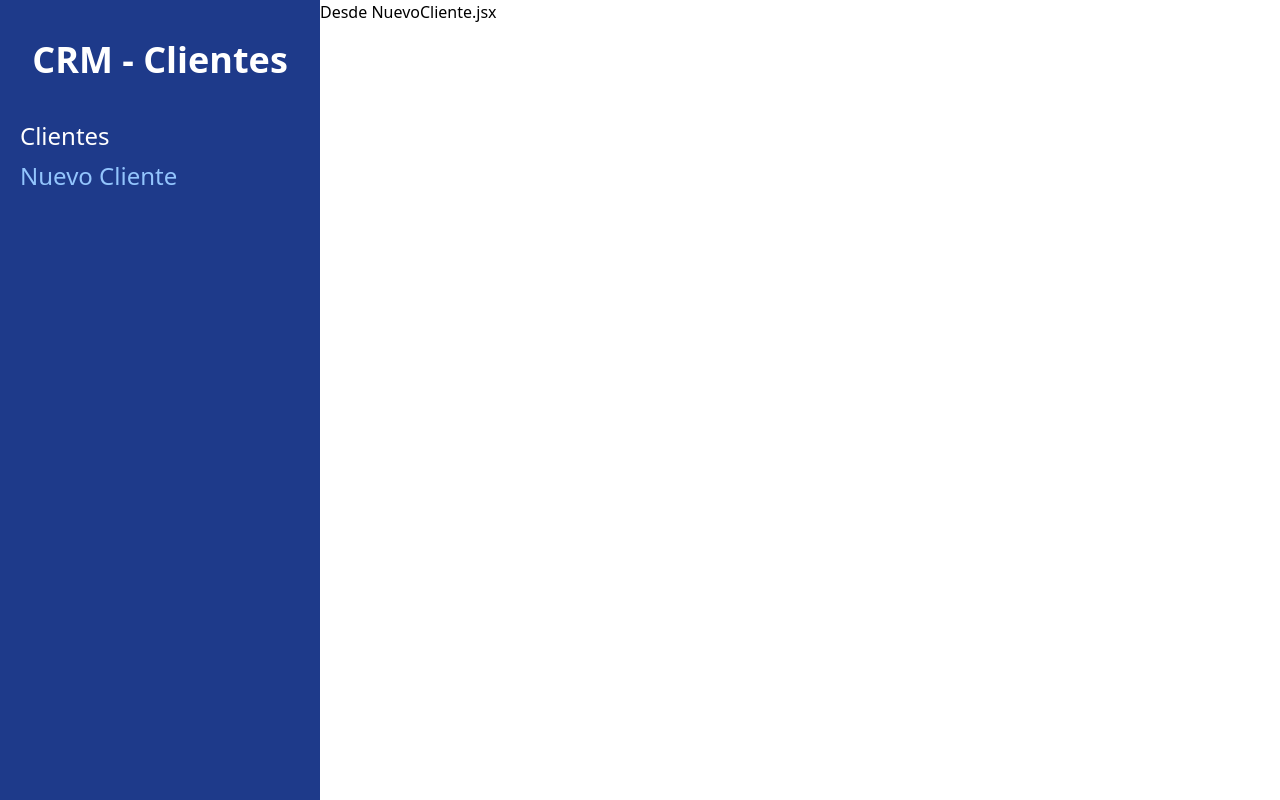
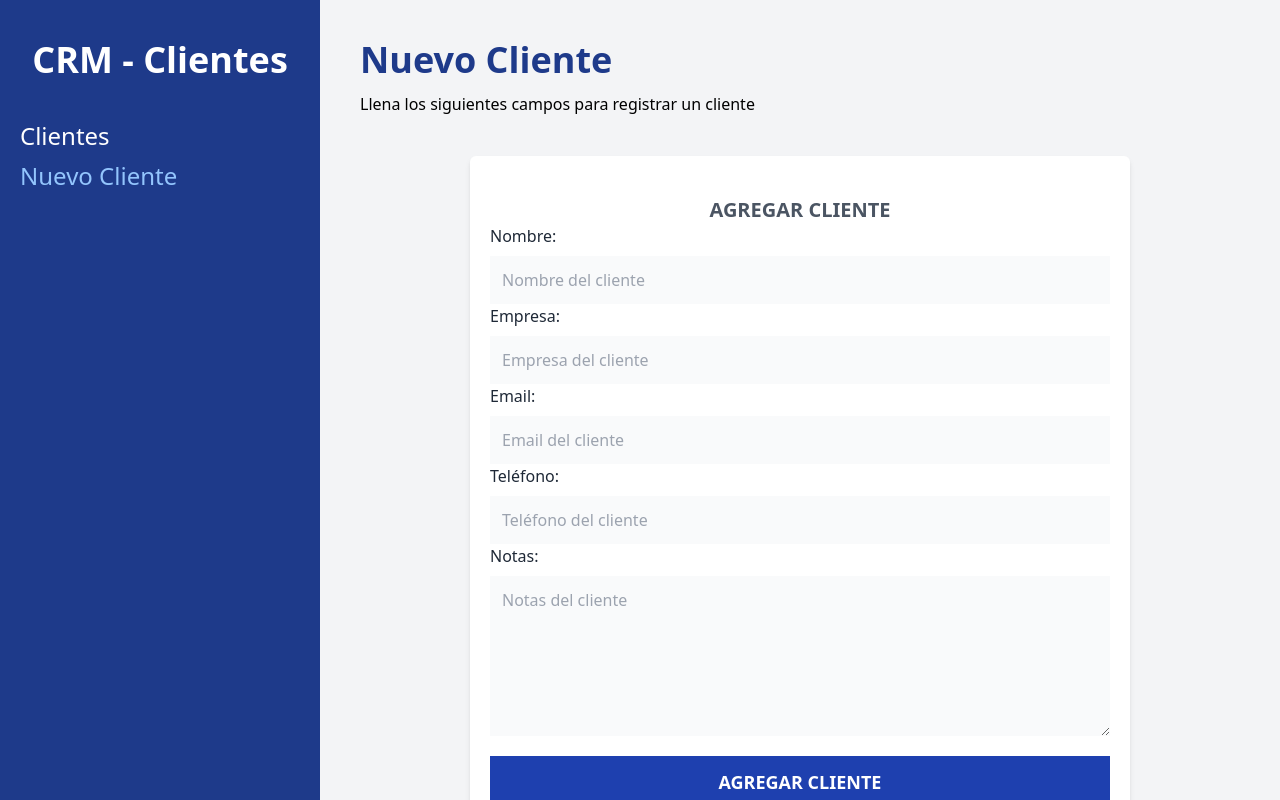
Before and after one commit to camilocodecali/crm-react, a React (Vite) app: page /clientes/nuevo in a window 1280 px wide. Built offline with nearby package versions, Linux system fonts and the light colour scheme.

Commit message:
Se creo el formulario de clientes con formkit para recolectar los datos y Yup para validarlos

```diff
--- a/package.json
+++ b/package.json
@@ -9,11 +9,13 @@
   },
   "dependencies": {
     "autoprefixer": "^10.4.7",
+    "formik": "^2.2.9",
     "postcss": "^8.4.14",
     "react": "^18.0.0",
     "react-dom": "^18.0.0",
     "react-router-dom": "^6.3.0",
-    "tailwindcss": "^3.1.5"
+    "tailwindcss": "^3.1.5",
+    "yup": "^0.32.11"
   },
   "devDependencies": {
     "@types/react": "^18.0.0",
--- /dev/null
+++ b/src/components/Alerta.jsx
@@ -0,0 +1,11 @@
+import React from 'react'
+
+const Alerta = ({children}) => {
+  return (
+    <div className='text-center my-4 bg-red-600 text-white text-bold p-3 uppercase'>
+    {children}
+    </div>
+  )
+}
+
+export default Alerta
--- /dev/null
+++ b/src/components/Formulario.jsx
@@ -0,0 +1,150 @@
+import React from 'react'
+import { Formik, Form, Field } from 'formik'
+import * as Yup from 'yup'
+import Alerta from './Alerta'
+
+const Formulario = () => {
+
+    const nuevoClienteSchema = Yup.object().shape({
+                nombre: Yup.string()
+                            .min(3,'El nombre es muy corto')
+                            .max(40,'El nombre es muy largo')
+                            .required('El nombre del cliente es obligatorio'),
+                empresa:Yup.string()
+                            .required('El nombre del la Empresa es obligatorio'),
+                email:Yup.string()
+                            .email('Email no valido')
+                            .required('El email es obligatorio'),
+                telefono:Yup.number().typeError('El número no es valido')
+                            .integer('Número no valido')
+                            .positive('Número no valido'),
+                notas:''
+    })
+
+    const handleSubmit = (valores)=>{
+        console.log(valores);
+    }
+
+  return (
+    <div className='bg-white mt-10 px-5 py-10 rounded-md shadow-md
+    md:w-3/4 mx-auto'>
+        <h1 className='text-gray-600 font-bold text-xl uppercase text-center'>Agregar Cliente</h1>
+
+        <Formik
+            initialValues={{
+                nombre: '',
+                empresa:'',
+                email:'',
+                telefono:'',
+                notas:''
+            }}
+            onSubmit={(values)=>{
+                handleSubmit(values);
+            }}
+            validationSchema={nuevoClienteSchema}
+        >
+            {({errors, touched})=>{
+
+                return (
+
+
+            <Form
+                className='mb-4'
+            >
+                <div>
+                    <label
+                        htmlFor="nombre"
+                        className='text-gray-800'
+                    >Nombre:</label>
+                    <Field
+                        id="nombre"
+                        type="text"
+                        className="mt-2 block w-full p-3 bg-gray-50"
+                        placeholder="Nombre del cliente"
+                        name="nombre"
+                    />
+
+                    {errors.nombre && touched.nombre ? (
+                        <Alerta>{errors.nombre}</Alerta>
+                    ): null }
+
+                </div>
+                <div>
+                    <label
+                        htmlFor="empresa"
+                        className='text-gray-800'
+                    >Empresa:</label>
+                    <Field
+                        id="empresa"
+                        type="text"
+                        className="mt-2 block w-full p-3 bg-gray-50"
+                        placeholder="Empresa del cliente"
+                        name="empresa"
+                    />
+
+                    {errors.empresa && touched.empresa ? (
+                        <Alerta>{errors.empresa}</Alerta>
+                    ): null }
+                </div>
+                <div>
+                    <label
+                        htmlFor="email"
+                        className='text-gray-800'
+                    >Email:</label>
+                    <Field
+                        id="email"
+                        type="email"
+                        className="mt-2 block w-full p-3 bg-gray-50"
+                        placeholder="Email del cliente"
+                        name="email"
+                    />
+
+                    {errors.email && touched.email ? (
+                        <Alerta>{errors.email}</Alerta>
+                    ): null }
+                </div>
+                <div>
+                    <label
+                        htmlFor="telefono"
+                        className='text-gray-800'
+                    >Teléfono:</label>
+                    <Field
+                        id="telefono"
+                        type="tel"
+                        className="mt-2 block w-full p-3 bg-gray-50"
+                        placeholder="Teléfono del cliente"
+                        name="telefono"
+                    />
+
+                    {errors.telefono && touched.telefono ? (
+                        <Alerta>{errors.telefono}</Alerta>
+                    ): null }
+                </div>
+                <div>
+                    <label
+                        htmlFor="notas"
+                        className='text-gray-800'
+                    >Notas:</label>
+                    <Field
+                        as="textarea"
+                        id="notas"
+                        type="text"
+                        className="mt-2 block w-full p-3 bg-gray-50 h-40"
+                        placeholder="Notas del cliente"
+                        name="notas"
+                    />
+                </div>
+                <input
+                    type="submit"
+                    value="Agregar Cliente"
+                    className='mt-5 bg-blue-800 w-full p-3 text-white uppercase font-bold text-lg'
+                />
+
+            </Form>
+            )}}
+        </Formik>
+    </div>
+  )
+}
+
+export default Formulario
--- a/src/layout/Layout.jsx
+++ b/src/layout/Layout.jsx
@@ -21,7 +21,7 @@
         </nav>
 
       </div>
-      <div className='md:w-3/4'>
+      <div className='md:w-3/4 p-10 bg-gray-100 md:h-screen overflow-scroll '>
         <Outlet />
       </div>
 
--- a/src/paginas/NuevoCliente.jsx
+++ b/src/paginas/NuevoCliente.jsx
@@ -1,9 +1,14 @@
 import React from 'react'
+import Formulario from '../components/Formulario'
 
 const NuevoCliente = () => {
   return (
     <div>
-        <h1>Desde NuevoCliente.jsx</h1>
+        <>
+          <h1 className='font-black text-4xl text-blue-900'>Nuevo Cliente</h1>
+          <p className='mt-3'>Llena los siguientes campos para registrar un cliente</p>
+          <Formulario></Formulario>
+        </>
     </div>
   )
 }
```
Also changed, not shown: 1 other file (tests, documents, lock files or other folders).
